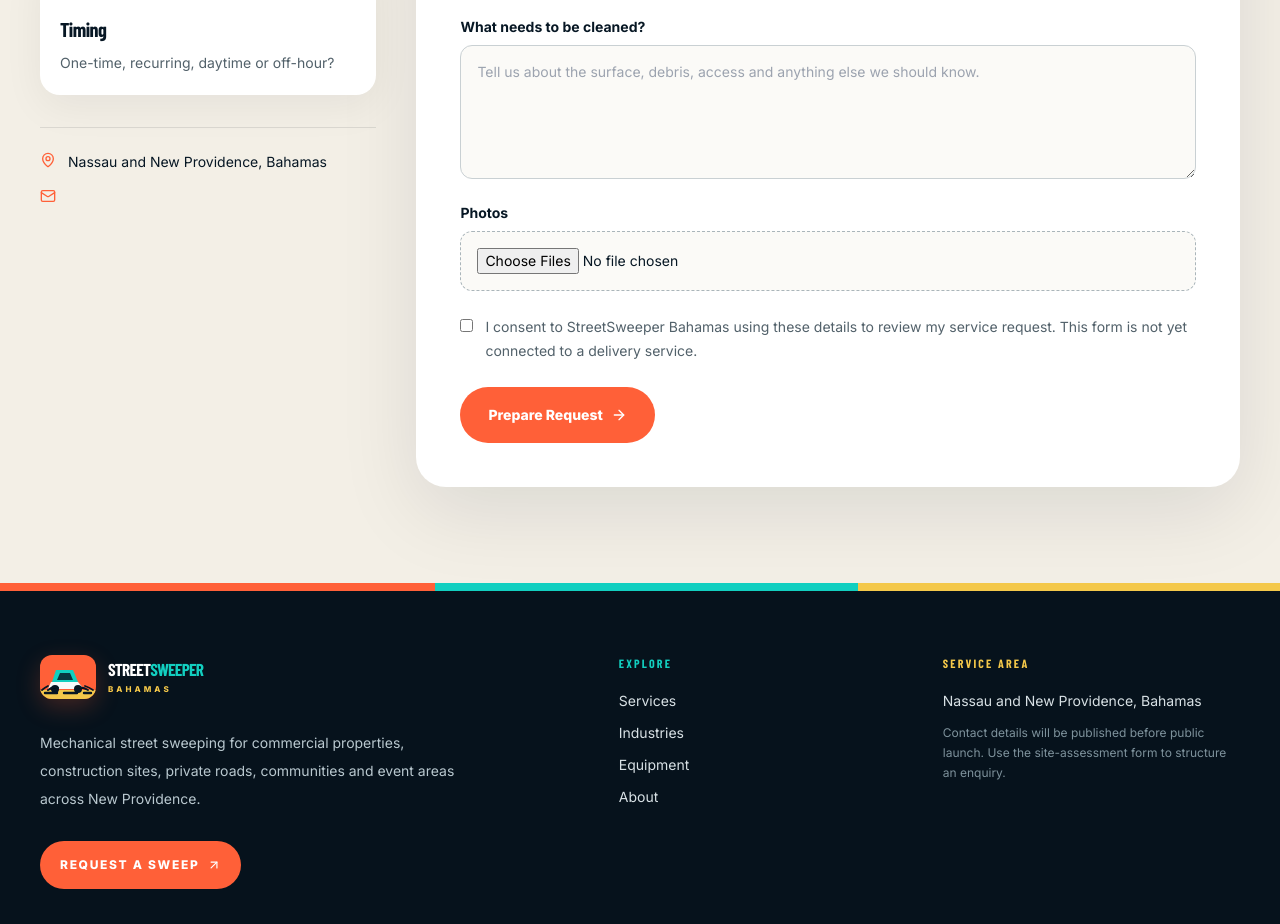
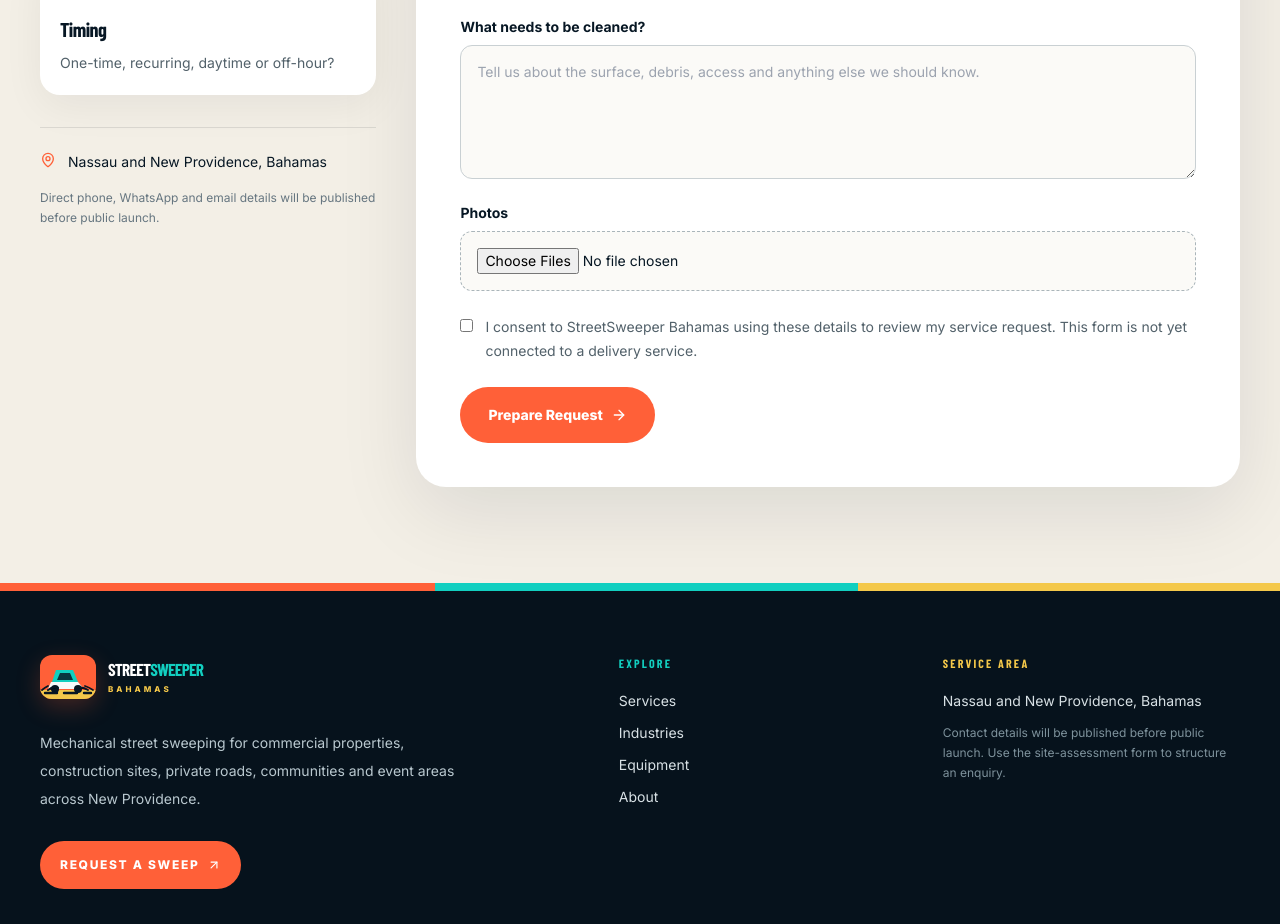
Before and after one commit to PearsonLegacyVentures/streetsweep, a React (Vite) app: page /contact in a window 1280 px wide. Shown: the part 1260-2184 px from the top of the page. Built offline with nearby package versions, Linux system fonts and the light colour scheme; the HTML template or start-up script is replaced by a standard one.

Commit message:
Remove stale contact branding from assessment page

```diff
--- a/src/pages/Contact.tsx
+++ b/src/pages/Contact.tsx
@@ -1,5 +1,5 @@
 import { useState } from "react";
-import { ArrowRight, Mail, MapPin } from "lucide-react";
+import { ArrowRight, MapPin } from "lucide-react";
 import { PageLayout } from "@/components/layout/PageLayout";
 import { Seo } from "@/components/Seo";
 import { company } from "@/lib/site-config";
@@ -33,7 +33,10 @@ export default function Contact(){
           <div className="mt-8 grid gap-3">
             {[["01","Location","Where is the road, lot or work site?"],["02","Surface","What needs sweeping and what builds up there?"],["03","Timing","One-time, recurring, daytime or off-hour?"]].map(([n,t,c])=><div key={t} className="rounded-[20px] bg-white p-5 shadow-[0_12px_40px_rgba(7,23,36,.06)]"><span className="text-xs font-black text-[#3F6BFF]">{n}</span><h3 className="mt-4 text-xl font-bold">{t}</h3><p className="mt-2 text-sm leading-6 text-[#52616a]">{c}</p></div>)}
           </div>
-          <div className="mt-8 grid gap-4 border-t border-[#071724]/10 pt-6 text-sm"><p className="flex gap-3"><MapPin className="h-4 w-4 shrink-0 text-[#FF6038]"/>{company.serviceArea}</p><p className="flex gap-3"><Mail className="h-4 w-4 shrink-0 text-[#FF6038]"/>{company.email}</p></div>
+          <div className="mt-8 border-t border-[#071724]/10 pt-6 text-sm">
+            <p className="flex gap-3"><MapPin className="h-4 w-4 shrink-0 text-[#FF6038]"/>{company.serviceArea}</p>
+            <p className="mt-4 text-xs leading-5 text-[#667680]">Direct phone, WhatsApp and email details will be published before public launch.</p>
+          </div>
         </aside>
 
         <div className="overflow-hidden rounded-[30px] bg-white p-6 shadow-[0_24px_80px_rgba(7,23,36,.1)] sm:p-9 lg:p-11">
```
